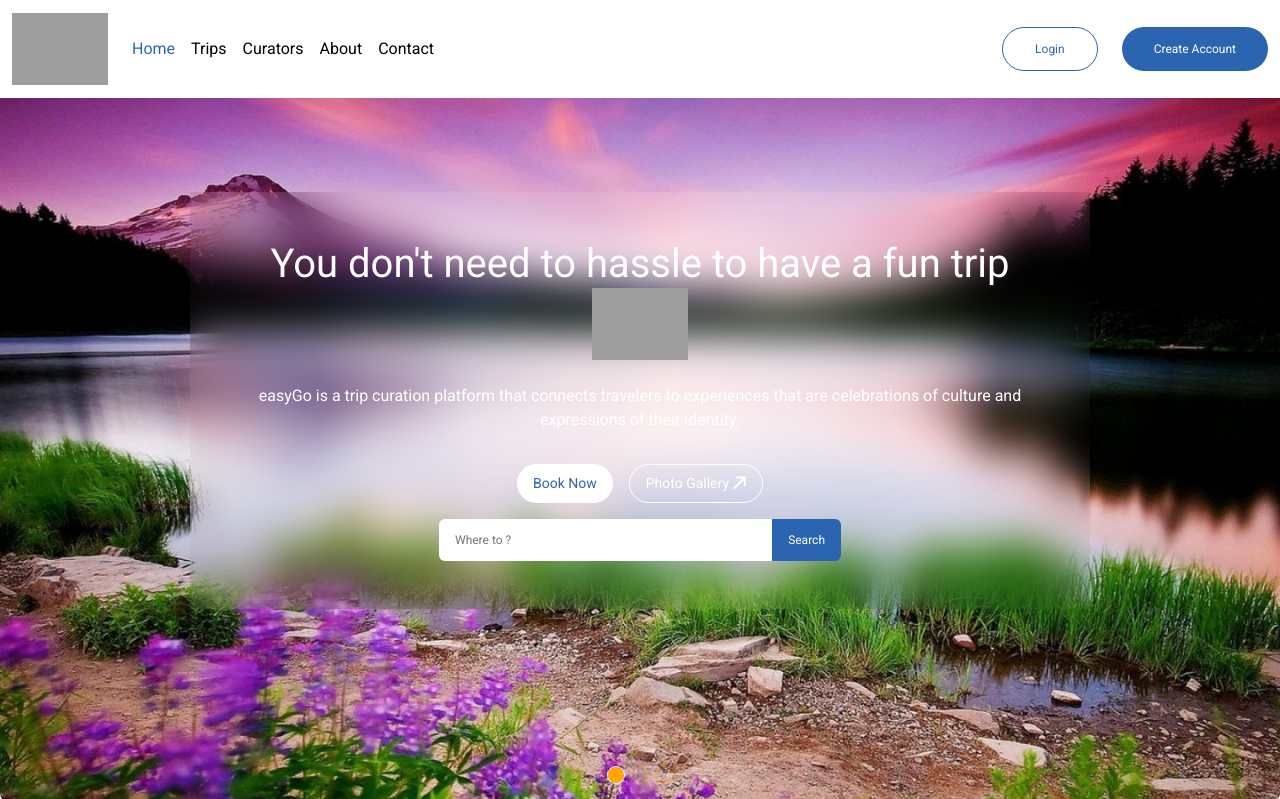
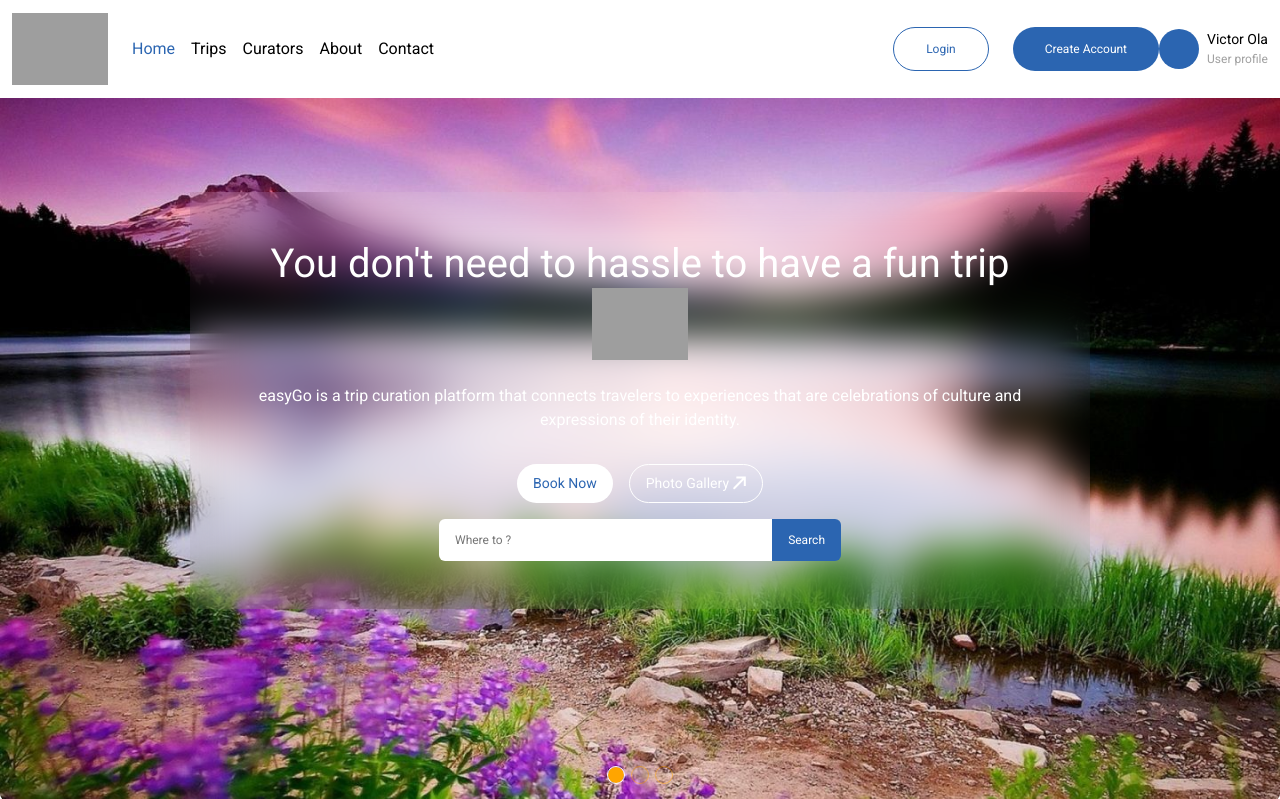
Before and after one commit to kwe-k-u/coplanner, a PHP site: page /easygo_v2/views/home.php in a window 1280 px wide. Shown: the top 799 px of the page. Run offline with PHP 8.4, Linux system fonts and the light colour scheme; grey boxes are pictures that could not be loaded.

Commit message:
working on navbar

```diff
--- a/components/navbar.php
+++ b/components/navbar.php
@@ -30,6 +30,17 @@
             <div class="d-flex gap-4">
                 <a href="../views/login.php" class="easygo-btn-4 border-blue text-blue easygo-fs-5">Login</a>
                 <a href="../views/register.php" class="easygo-btn-5 bg-blue text-white easygo-fs-5">Create Account</a>
+            </div>
+            <div class="d-flex justify-content-center my-3">
+                <div class="d-flex gap-2">
+                    <div class="user-icon bg-blue">
+                        <!-- <img src="../assets/images/others/profile.jpeg" alt=""> -->
+                    </div>
+                    <div class="d-flex flex-column justify-content-center gap-1">
+                        <h5 class="easygo-fs-4 m-0">Victor Ola</h5>
+                        <h6 class="text-gray-1 easygo-fs-5 m-0">User profile</h6>
+                    </div>
+                </div>
             </div>
         </div>
 </nav>
@@ -64,13 +75,12 @@
                     <a class="nav-link py-2 px-2 d-flex justify-content-between align-items-center" href="./about.php">About <i class="fa-solid fa-angle-right"></i></a>
                 </li>
                 <li class="s-nav-item border-top">
-                    <a class="nav-link py-2 px-2 d-flex justify-content-between align-items-center" href="./contact.php">Contact  <i class="fa-solid fa-angle-right"></i></a>
+                    <a class="nav-link py-2 px-2 d-flex justify-content-between align-items-center" href="./contact.php">Contact <i class="fa-solid fa-angle-right"></i></a>
                 </li>
             </ul>
             <div class="d-flex flex-column gap-4 px-2 mt-5">
                 <a href="../views/login.php" class="easygo-btn-4 border-blue text-blue">Login</a>
                 <a href="../views/register.php" class="easygo-btn-5 bg-blue text-white">Create Account</a>
-                </form>
             </div>
         </div>
     </nav>
```
